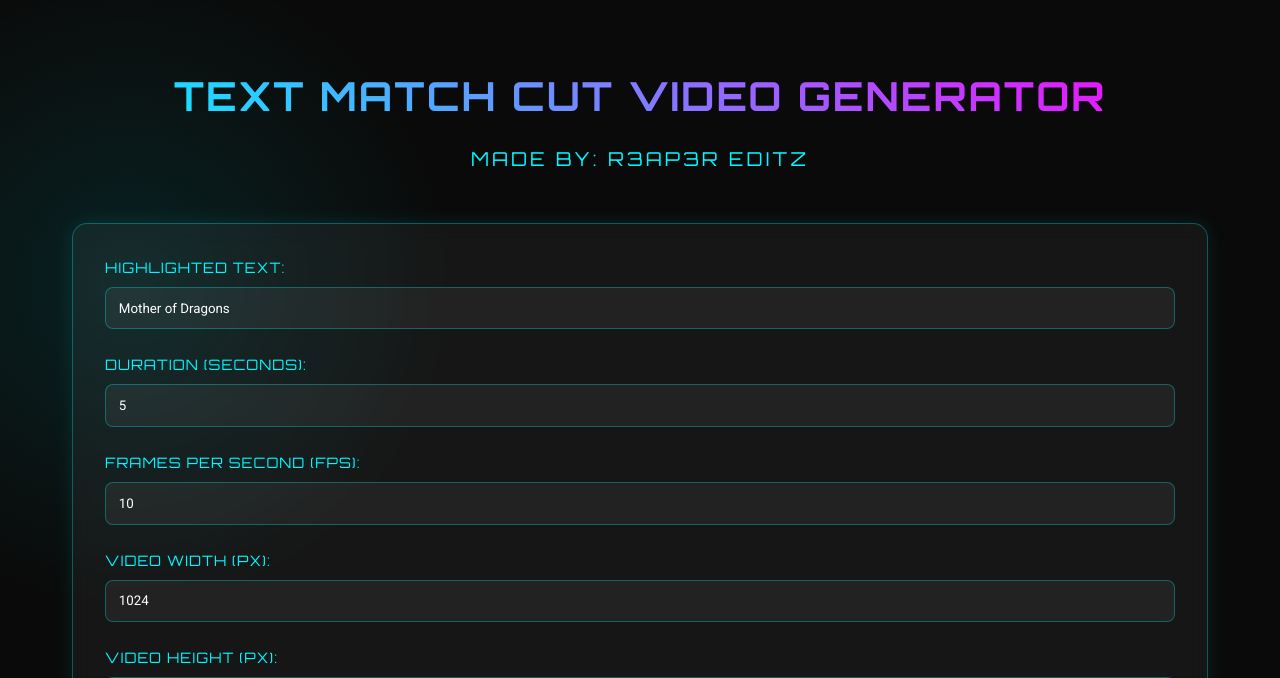
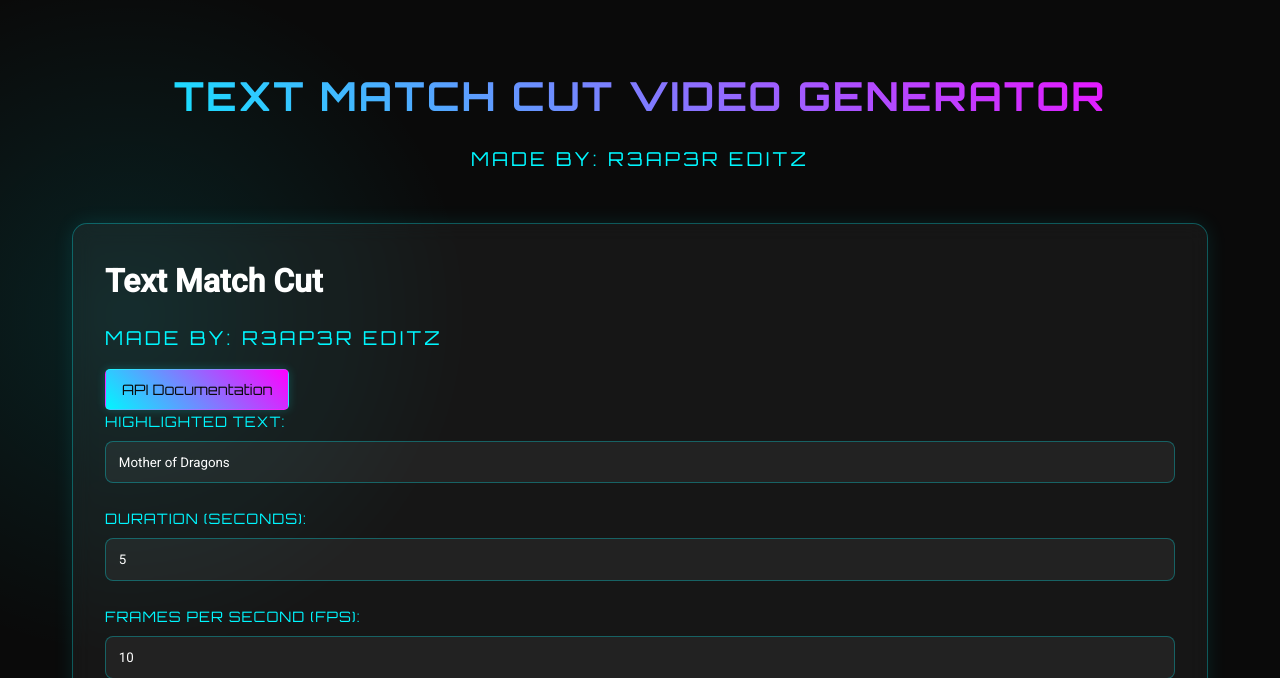
Before and after one commit to iotserver24/match-cut-ai, a Flask app: page / in a window 1280 px wide. Shown: the top 678 px of the page. Run offline with Flask 2, Linux system fonts and the light colour scheme.

Commit message:
Add API documentation button and header to index.html; enhance styling for better user experience

```diff
--- a/templates/index.html
+++ b/templates/index.html
@@ -235,6 +235,27 @@
             box-shadow: 0 0 20px rgba(0, 247, 255, 0.4);
             color: var(--bg-color);
         }
+
+        .api-docs-btn {
+            display: inline-block;
+            margin-top: 15px;
+            padding: 8px 16px;
+            background: linear-gradient(45deg, var(--primary-color), var(--secondary-color));
+            color: var(--bg-color);
+            text-decoration: none;
+            border-radius: 5px;
+            font-family: 'Orbitron', sans-serif;
+            font-size: 0.9em;
+            transition: all 0.3s ease;
+            border: 1px solid rgba(255, 255, 255, 0.1);
+            box-shadow: 0 0 10px rgba(0, 255, 255, 0.2);
+        }
+
+        .api-docs-btn:hover {
+            transform: translateY(-2px);
+            box-shadow: 0 0 20px rgba(0, 255, 255, 0.4);
+            background: linear-gradient(45deg, var(--secondary-color), var(--primary-color));
+        }
     </style>
 </head>
 <body>
@@ -264,6 +285,11 @@
         {% endif %}
 
         <div class="form-container">
+            <header>
+                <h1>Text Match Cut</h1>
+                <div class="brand">Made by: R3AP3R editz</div>
+                <a href="/api/docs" class="api-docs-btn">API Documentation</a>
+            </header>
             <form method="POST" action="{{ url_for('generate') }}" id="videoForm">
                 <div class="form-group">
                     <label for="highlighted_text">Highlighted Text:</label>
```
